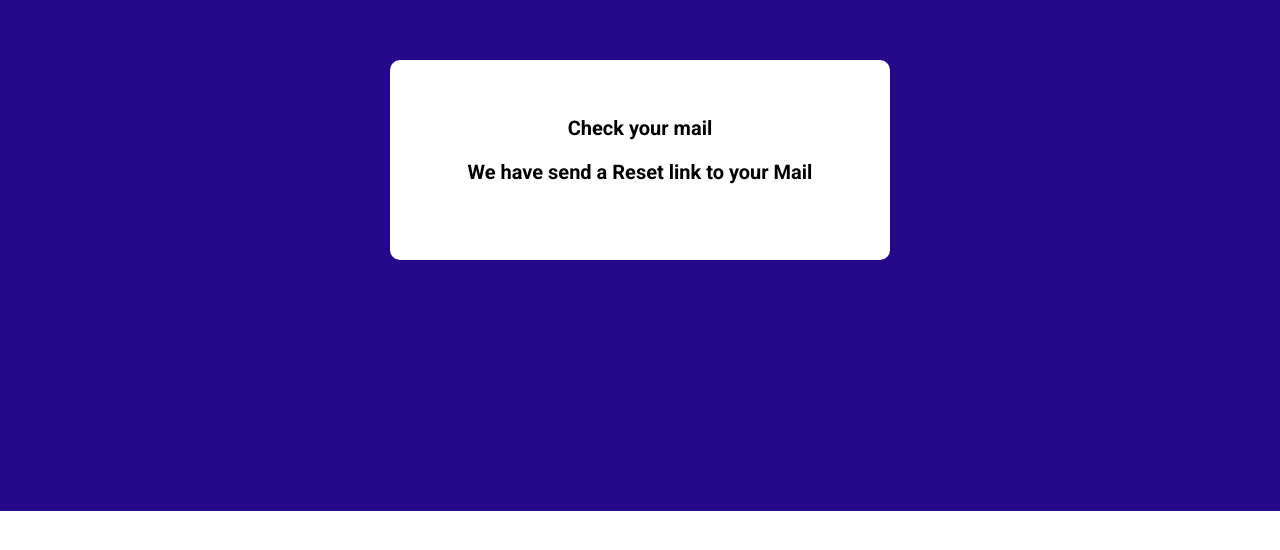
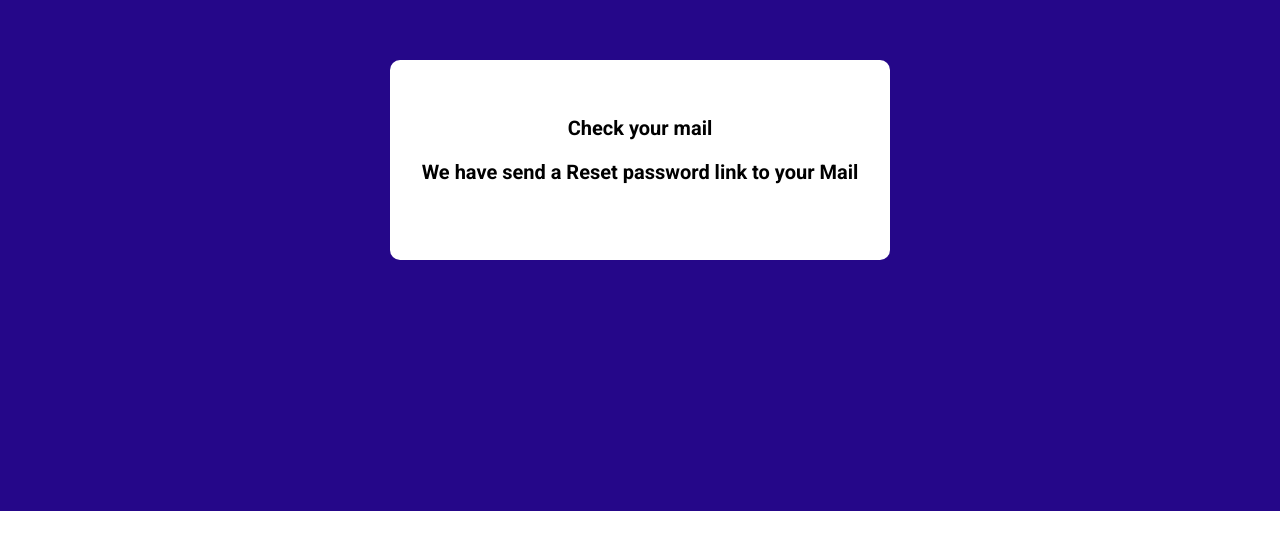
Before and after one commit to Gokul0616/client, a React (Create React App) app: page /check-mail in a window 1280 px wide. Shown: the part 192-742 px from the top of the page. Built offline with nearby package versions, Linux system fonts and the light colour scheme.

Commit message:
mail received

```diff
--- a/src/Components/Auth/Reset-password/mailCheck.js
+++ b/src/Components/Auth/Reset-password/mailCheck.js
@@ -6,7 +6,7 @@ const CheckMail = () => {
       <div className="check-mail-main-container">
         <div className="check-mail-heading">Check your mail</div>
         <div className="check-mail-heading">
-          We have send a Reset link to your Mail
+          We have send a Reset password link to your Mail
         </div>
       </div>
     </div>
```
